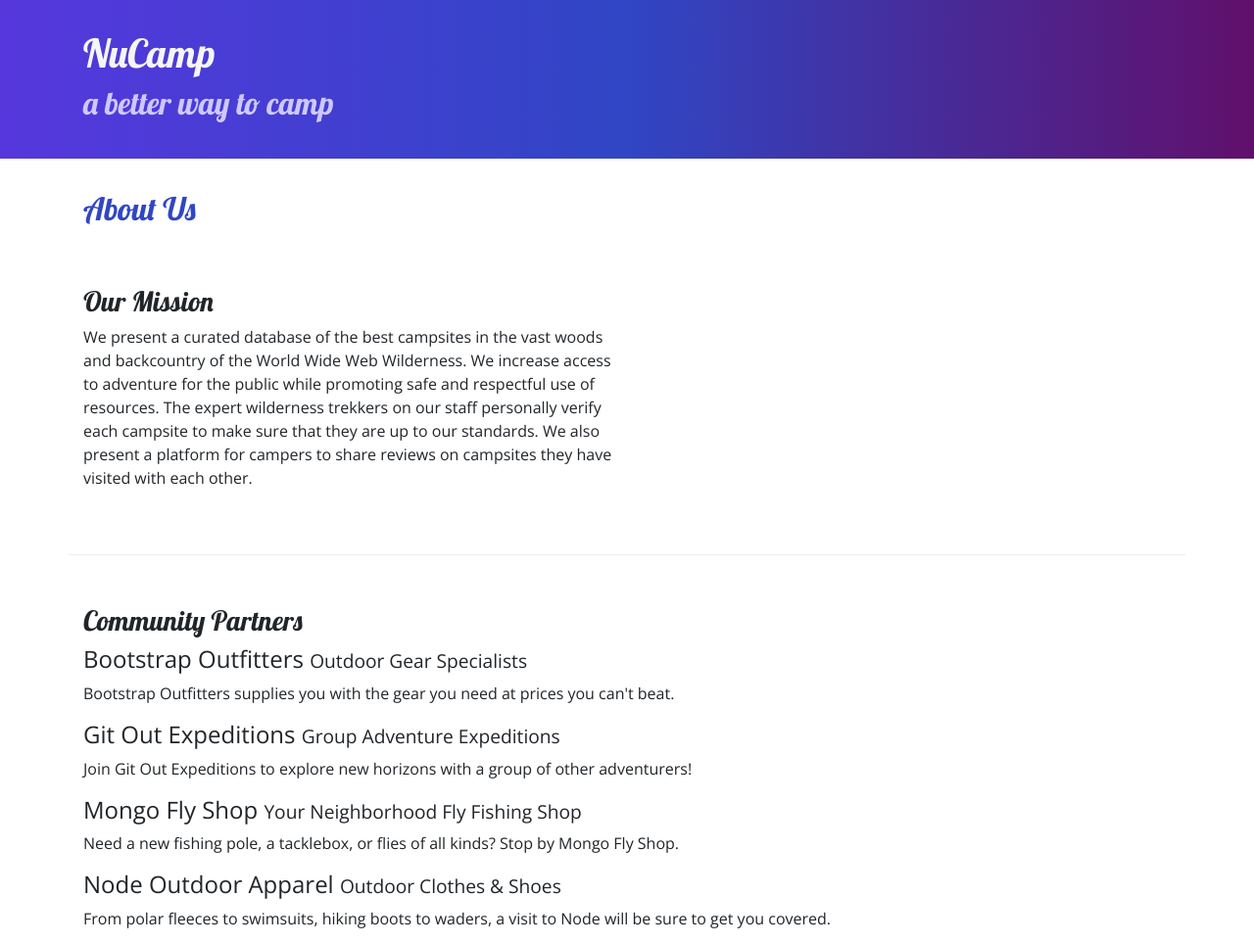
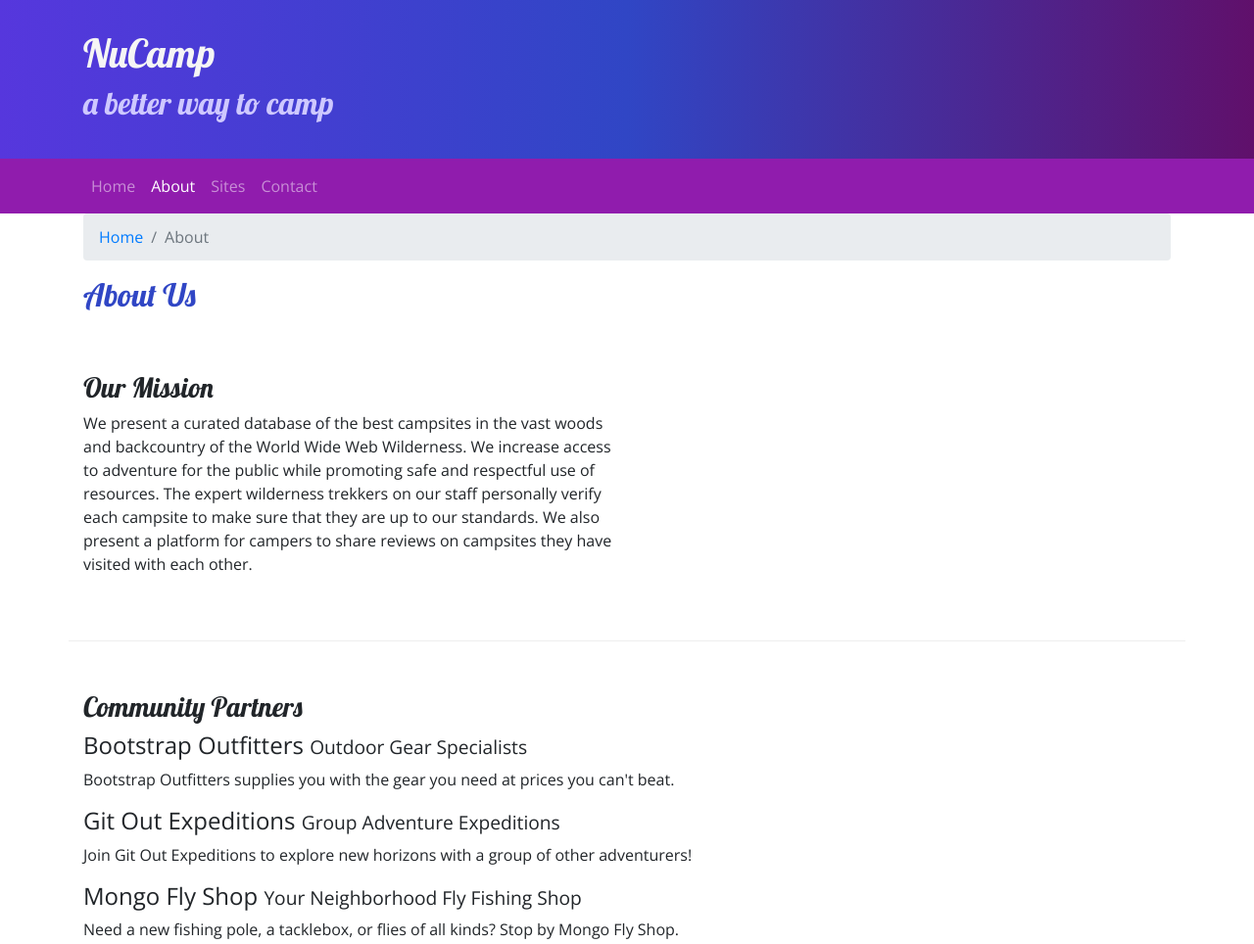
Before and after one commit to nickero/Bootstrap, a website: page aboutus.html in a window 1280 px wide. Shown: the top 964 px of the page at 98% size. Drawn offline with nearby package versions, Linux system fonts and the light colour scheme.

Commit message:
Added navbars + breadcrumbs :)

```diff
--- a/aboutus.html
+++ b/aboutus.html
@@ -26,9 +26,29 @@
             </div>
         </header>
 
+        <nav class="navbar navbar-expand-sm navbar-dark sticky-top">
+            <div class="container">
+                <button class="navbar-toggler ml-auto" type="button" data-toggle="collapse" data-target="nucampNavbar">
+                    <span class="navbar-toggler-icon"></span>
+                </button>
+                <div class="collapse navbar-collapse" id="nucampNavbar">
+                    <ul class="navbar-nav ">
+                        <li class="nav-item"><a class="nav-link" href="index.html">Home</a></li>
+                        <li class="nav-item active"><a class="nav-link" href="#">About</a></li>
+                        <li class="nav-item"><a class="nav-link" href="#">Sites</a></li>
+                        <li class="nav-item"><a class="nav-link" href="#">Contact</a></li>
+                    </ul>
+                </div>
+            </div>
+        </nav>
+
         <div class="container">
             <div class="row ">
                 <div class="col">
+                    <ol class="breadcrumb">
+                        <li class="breadcrumb-item"><a href="index.html">Home</a></li>
+                        <li class="breadcrumb-item active">About</li>
+                    </ol>
                     <h2>About Us</h2>
                 </div>
             </div>
--- a/css/styles.css
+++ b/css/styles.css
@@ -20,6 +20,7 @@ footer {
 }
 
 .jumbotron {
+    margin: 0%;
     padding: 30px;
     background-image: linear-gradient(to right, #5637DD, #3046C5, #60106B);
     color: whitesmoke;
@@ -30,3 +31,7 @@ footer {
     border-bottom: 1px ridge;
     min-height: 200px;
 }
+
+.navbar {
+    background-color: #901CAD;
+}
```
Also changed, not shown: index.html (+16 -0 lines).
